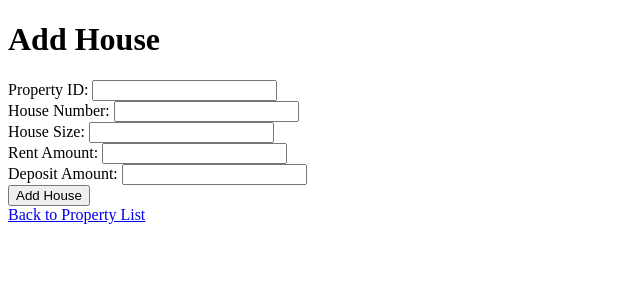
After one commit to muneneee/property-management, a Django app: template property_management/properties/templates/add_house.html in a window 1280 px wide. The commit adds this page. Shown: the top 300 px of the page, without its empty margins (0-640 px from the left). Run offline with Django 3.2, Linux system fonts and the light colour scheme; the template is opened without the code that fills it, so the values that code supplies are empty.

Commit message:
Added add house functionality

```diff
--- /dev/null
+++ b/property_management/properties/templates/add_house.html
@@ -0,0 +1,24 @@
+<!DOCTYPE html>
+<html>
+<head>
+    <title>Add House</title>
+</head>
+<body>
+    <h1>Add House</h1>
+    <form method="post">
+        {% csrf_token %}
+        <label for="property_id">Property ID:</label>
+        <input type="text" name="property_id" value="{{ property_id }}" readonly><br>
+        <label for="house_number">House Number:</label>
+        <input type="text" name="house_number" required><br>
+        <label for="house_size">House Size:</label>
+        <input type="text" name="house_size" required><br>
+        <label for="rent_amount">Rent Amount:</label>
+        <input type="text" name="rent_amount" required><br>
+        <label for="deposit_amount">Deposit Amount:</label>
+        <input type="text" name="deposit_amount" required><br>
+        <input type="submit" value="Add House">
+    </form>
+    <a href="{% url 'property_list' %}">Back to Property List</a>
+</body>
+</html>
--- a/property_management/properties/templates/property_list.html
+++ b/property_management/properties/templates/property_list.html
@@ -11,7 +11,8 @@
             <strong>Property ID:</strong> {{ property.property_id }}<br>
             <strong>Client Details:</strong> {{ property.client_details }}<br>
             <strong>Property Address:</strong> {{ property.property_address }}<br>
-
+            <a href="{% url 'add_house' property.property_id %}">Add House</a> |
+            <a href="{% url 'tenant_profile' tenant_id=property.house.tenant.tenant_id %}">Tenant Profile</a>
         </li>
     {% empty %}
         <li>No properties found.</li>
--- a/property_management/properties/urls.py
+++ b/property_management/properties/urls.py
@@ -1,9 +1,10 @@
 from django.urls import path
 
-from .views import add_property, property_list
+from .views import add_property, property_list, add_house
 
 urlpatterns = [
     path('add-property/', add_property, name='add_property'),
     path('property_list/', property_list, name='property_list'),
+    path('add_house/<str:property_id>/', add_house, name='add_house'),
 
 ]
```
Also changed, not shown: property_management/properties/views.py (+15 -0 lines).
